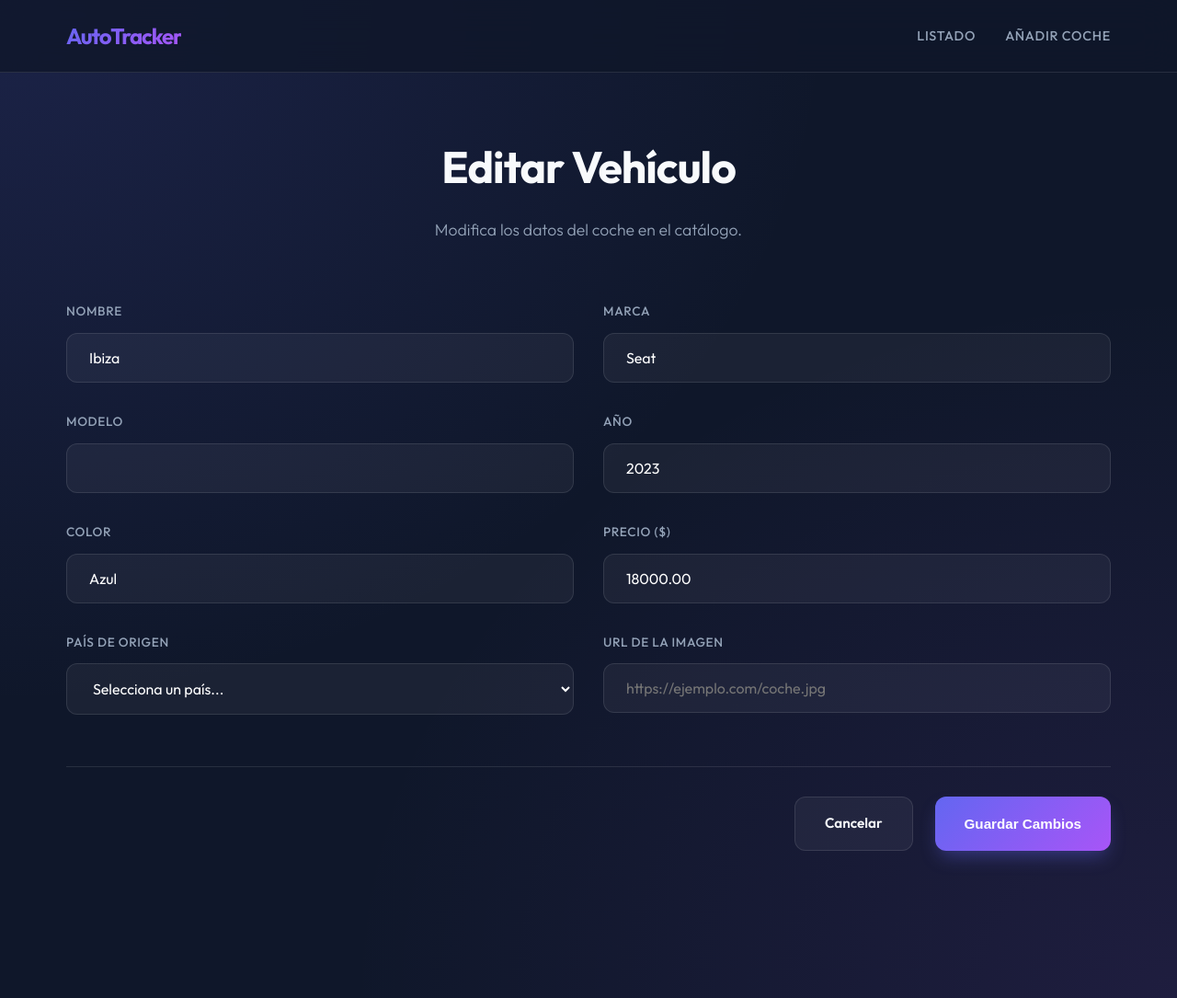
After one commit to pablomolero2007-ops/tarea-de-aplicacion-web--main, a PHP site: page /editar_coche.php?id=3 in a window 1280 px wide. The commit adds this page. Shown: the whole page at 92% size. Run offline with PHP 8.4, Linux system fonts and the light colour scheme; data comes from the database, SQL or seed files in the repository.

Commit message:
problemas

```diff
--- /dev/null
+++ b/editar_coche.php
@@ -0,0 +1,189 @@
+<?php
+// Configuración de la conexión a la base de datos
+$host = "localhost";
+$user = "root";
+$pass = "";
+$dbname = "concesionario";
+
+$conn = new mysqli($host, $user, $pass, $dbname);
+
+if ($conn->connect_error) {
+    die("Error de conexión: " . $conn->connect_error);
+}
+
+$success = false;
+$coche = null;
+$coche_nombre = "";
+$coche_modelo = "";
+
+$id = isset($_GET['id']) ? intval($_GET['id']) : 0;
+
+if ($id > 0) {
+    if ($_SERVER["REQUEST_METHOD"] == "POST") {
+        $marca_nombre = $_POST['marca'];
+        $pais = $_POST['pais'];
+        $modelo = $_POST['modelo'];
+        $nombre = $_POST['nombre'];
+        $anio = $_POST['anio'];
+        $color = $_POST['color'];
+        $precio = $_POST['precio'];
+
+        $modelo_completo = $nombre . " " . $modelo;
+
+        // Verificar si la marca ya existe en su tabla
+        $stmt_marca = $conn->prepare("SELECT id FROM marcas WHERE nombre = ?");
+        $stmt_marca->bind_param("s", $marca_nombre);
+        $stmt_marca->execute();
+        $result_marca = $stmt_marca->get_result();
+
+        if ($result_marca->num_rows > 0) {
+            $row = $result_marca->fetch_assoc();
+            $marca_id = $row['id'];
+        } else {
+            // Si no existe, crear la marca
+            $stmt_insert_marca = $conn->prepare("INSERT INTO marcas (nombre, pais_origen) VALUES (?, ?)");
+            $stmt_insert_marca->bind_param("ss", $marca_nombre, $pais);
+            $stmt_insert_marca->execute();
+            $marca_id = $stmt_insert_marca->insert_id;
+            $stmt_insert_marca->close();
+        }
+        $stmt_marca->close();
+
+        // Actualizar el coche
+        $stmt_coche = $conn->prepare("UPDATE coches SET modelo=?, anio=?, color=?, precio=?, marca_id=? WHERE id=?");
+        $stmt_coche->bind_param("sisdii", $modelo_completo, $anio, $color, $precio, $marca_id, $id);
+        if($stmt_coche->execute()) {
+            $success = true;
+        }
+        $stmt_coche->close();
+    }
+
+    // Cargar los datos actuales
+    $sql_coche = "SELECT c.*, m.nombre as marca_nombre, m.pais_origen FROM coches c JOIN marcas m ON c.marca_id = m.id WHERE c.id = ?";
+    $stmt = $conn->prepare($sql_coche);
+    $stmt->bind_param("i", $id);
+    $stmt->execute();
+    $res = $stmt->get_result();
+    if ($res->num_rows > 0) {
+        $coche = $res->fetch_assoc();
+        $partes = explode(' ', $coche['modelo'], 2);
+        $coche_nombre = $partes[0];
+        $coche_modelo = isset($partes[1]) ? $partes[1] : '';
+    }
+    $stmt->close();
+}
+
+if (!$coche) {
+    die("ID de coche inválido o no encontrado.");
+}
+?>
+<!DOCTYPE html>
+<html lang="es">
+<head>
+    <meta charset="UTF-8">
+    <meta name="viewport" content="width=device-width, initial-scale=1.0">
+    <meta name="description" content="Editar coche del catálogo">
+    <title>Editar Coche</title>
+    <link rel="stylesheet" href="styles.css">
+    <link href="https://fonts.googleapis.com/css2?family=Outfit:wght@300;400;500;600;700&family=Inter:wght@400;500;600&display=swap" rel="stylesheet">
+    <style>
+        .success-msg {
+            background-color: rgba(16, 185, 129, 0.1);
+            color: #10b981;
+            border: 1px solid #10b981;
+            padding: 1rem;
+            border-radius: 8px;
+            margin-bottom: 2rem;
+            text-align: center;
+            font-weight: 500;
+        }
+    </style>
+</head>
+<body>
+    <nav class="navbar">
+        <div class="nav-content">
+            <h1 class="logo">AutoTracker</h1>
+            <ul class="nav-links">
+                <li><a href="index.php">Listado</a></li>
+                <li><a href="nuevo_coche.php">Añadir Coche</a></li>
+            </ul>
+        </div>
+    </nav>
+
+    <main class="container">
+        <!-- Dashboard Header -->
+        <header class="dashboard-header">
+            <h2>Editar Vehículo</h2>
+            <p>Modifica los datos del coche en el catálogo.</p>
+        </header>
+
+        <!-- Section: Formulario -->
+        <section id="nuevo" class="card">
+            <?php if ($success): ?>
+                <div class="success-msg">
+                    ¡Coche actualizado con éxito! Puedes volver al <a href="index.php" style="color: #fff; text-decoration: underline;">Listado</a>.
+                </div>
+            <?php endif; ?>
+
+            <form class="car-form" method="POST" action="editar_coche.php?id=<?php echo $id; ?>">
+                <div class="form-grid">
+                    <div class="form-group">
+                        <label for="nombre">Nombre</label>
+                        <input type="text" id="nombre" name="nombre" value="<?php echo htmlspecialchars($coche_nombre); ?>" required>
+                    </div>
+
+                    <div class="form-group">
+                        <label for="marca">Marca</label>
+                        <input type="text" id="marca" name="marca" value="<?php echo htmlspecialchars($coche['marca_nombre'] ?? ''); ?>" required>
+                    </div>
+
+                    <div class="form-group">
+                        <label for="modelo">Modelo</label>
+                        <input type="text" id="modelo" name="modelo" value="<?php echo htmlspecialchars($coche_modelo); ?>" required>
+                    </div>
+
+                    <div class="form-group">
+                        <label for="anio">Año</label>
+                        <input type="number" id="anio" name="anio" min="1886" max="2100" value="<?php echo htmlspecialchars($coche['anio'] ?? ''); ?>" required>
+                    </div>
+
+                    <div class="form-group">
+                        <label for="color">Color</label>
+                        <input type="text" id="color" name="color" value="<?php echo htmlspecialchars($coche['color'] ?? ''); ?>" required>
+                    </div>
+
+                    <div class="form-group">
+                        <label for="precio">Precio ($)</label>
+                        <input type="number" id="precio" name="precio" min="0" value="<?php echo htmlspecialchars($coche['precio'] ?? ''); ?>" required>
+                    </div>
+
+                    <div class="form-group">
+                        <label for="pais">País de Origen</label>
+                        <select id="pais" name="pais" required>
+                            <option value="">Selecciona un país...</option>
+                            <?php
+                            $paises = ["Alemania", "Corea del Sur", "Estados Unidos", "Francia", "Italia", "Japón", "Reino Unido", "Otro"];
+                            $pais_actual = $coche['pais_origen'] ?? '';
+                            foreach($paises as $p) {
+                                $selected = ($p == $pais_actual) ? 'selected' : '';
+                                echo "<option value=\"$p\" $selected>$p</option>";
+                            }
+                            ?>
+                        </select>
+                    </div>
+
+                    <div class="form-group">
+                        <label for="imagen">URL de la Imagen</label>
+                        <input type="url" id="imagen" name="imagen" placeholder="https://ejemplo.com/coche.jpg">
+                    </div>
+                </div>
+
+                <div class="form-actions">
+                    <a href="index.php" class="btn btn-secondary" style="text-decoration:none; display:flex; align-items:center;">Cancelar</a>
+                    <button type="submit" class="btn btn-primary">Guardar Cambios</button>
+                </div>
+            </form>
+        </section>
+    </main>
+</body>
+</html>
```
Also changed, not shown: index.php (renamed from web/index.php, +16 -3 lines), README.md (renamed from web/README.md), img/ford_mustang.png (renamed from web/img/ford_mustang.png), img/honda_civic.png (renamed from web/img/honda_civic.png), img/porsche_911.png (renamed from web/img/porsche_911.png), index.html (renamed from web/index.html), nuevo_coche.html (renamed from web/nuevo_coche.html), nuevo_coche.php (renamed from web/nuevo_coche.php), schema.sql (renamed from web/schema.sql), styles.css (renamed from web/styles.css), 2 other files.
